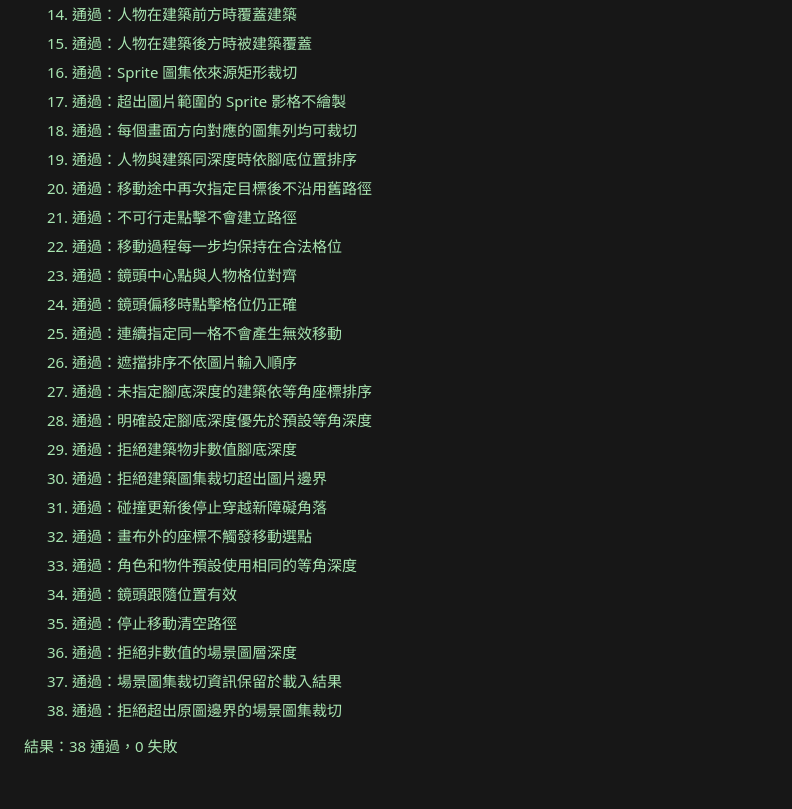
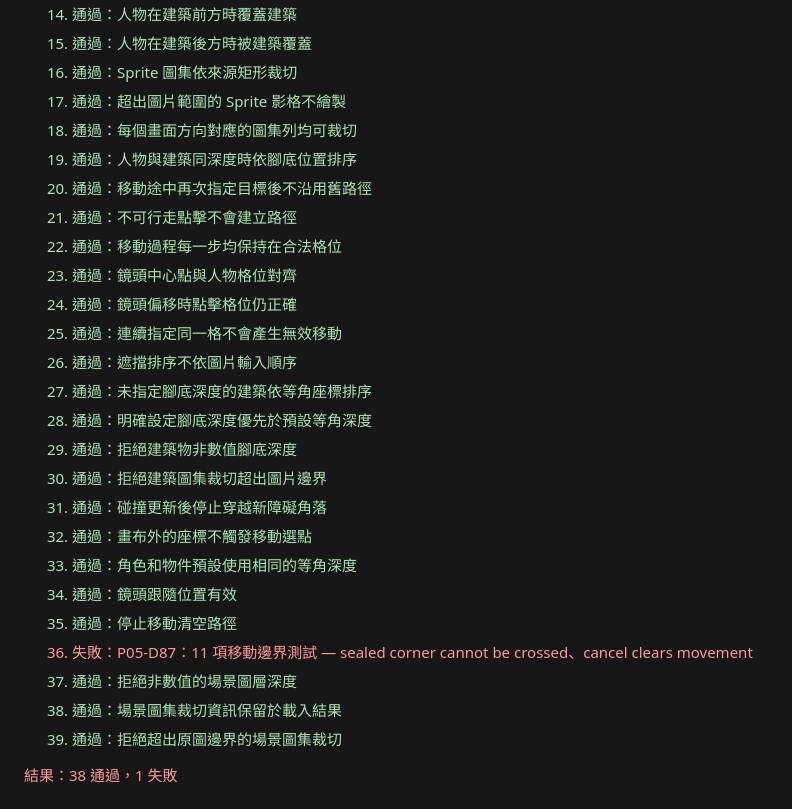
Before and after one commit to kobeclub216-del/lineage-2004-test, a plain HTML site: page v182-p05-test/tools/talking-island-walk-regression.html in a window 1280 px wide. Shown: the part 486-1295 px from the top of the page, without its empty margins (0-792 px from the left). Before the commit the page ends 1266 px from the top, so only its background shows below. Drawn offline with Linux system fonts and the light colour scheme.

Commit message:
test(P05-D88): wire movement edge-case suite into existing browser regression runner

```diff
--- a/v182-p05-test/tools/talking-island-walk-regression.html
+++ b/v182-p05-test/tools/talking-island-walk-regression.html
@@ -1,5 +1,6 @@
 <!doctype html><html lang="zh-Hant"><head><meta charset="utf-8"><title>說話之島｜行走與遮擋回歸測試</title><style>body{font:15px system-ui;background:#171717;color:#eee;margin:24px}li{margin:8px} .ok{color:#a9e6b2}.bad{color:#ff9999}</style></head><body><h2>說話之島｜行走與遮擋回歸測試</h2><p>使用程式產生的測試物件（不是遊戲圖片）驗證移動、碰撞與繪製順序，不代表原版場景完成。</p><ol id="results"></ol><canvas id="test" width="800" height="600" hidden></canvas>
-<script src="../assets/maps/talking-island-renderer.js"></script><script src="../assets/maps/talking-island-movement.js"></script><script>
+<script src="../assets/maps/talking-island-renderer.js"></script><script src="../assets/maps/talking-island-movement.js"></script><script src="../tests/P05-D87-movement-edge-cases.js"></script>
+<script>
 (()=>{
 'use strict';
 const results=document.getElementById('results');let pass=0,fail=0;const pending=[];
@@ -176,6 +177,7 @@ test('角色和物件預設使用相同的等角深度',()=>{
 });
 test('鏡頭跟隨位置有效',()=>{const c=m.camera();return Number.isFinite(c.cameraX)&&Number.isFinite(c.cameraY)});
 test('停止移動清空路徑',()=>m.moveTo(7,7)&&(m.cancel(),m.route.length===0));
+test('P05-D87：11 項移動邊界測試',()=>{const result=runTalkingIslandMovementEdgeCases();if(result.failed)throw new Error(result.failures.join('、'));return result.passed===11});
 Promise.all(pending).then(()=>{const p=document.createElement('p');p.textContent='結果：'+pass+' 通過，'+fail+' 失敗';p.className=fail?'bad':'ok';results.after(p)});
 })();
 </script></body></html>
```
